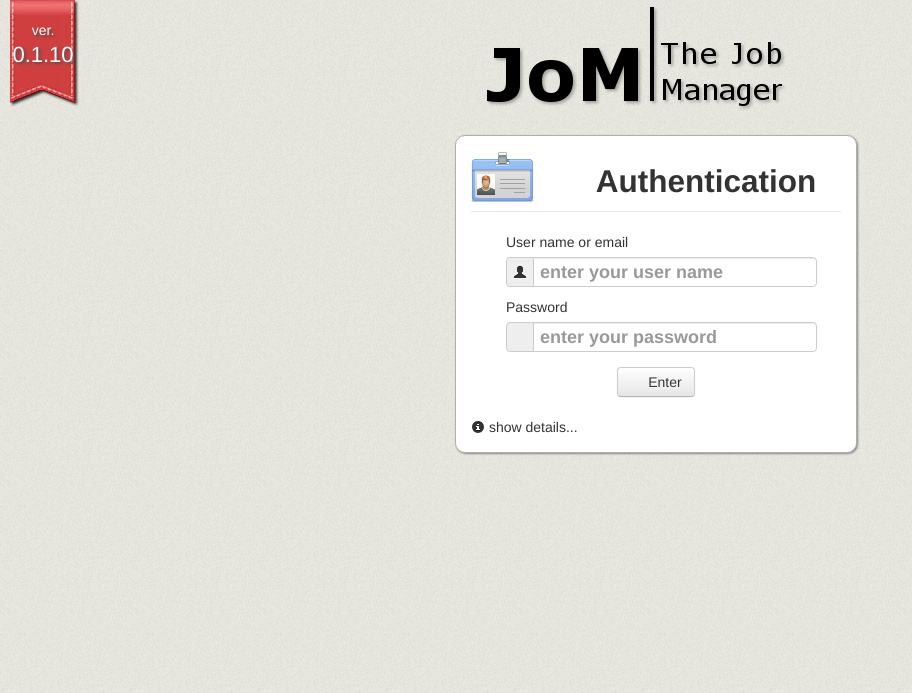
After one commit to bubbakk/JoM, a PHP site: page /login.php in a window 1280 px wide. The commit adds this page. Shown: the top 693 px of the page, without its empty margins (0-912 px from the left). Run offline with PHP 8.4, Linux system fonts and the light colour scheme; some libraries are stand-ins or nearby versions.

Commit message:
installation fixes; added login HTML page

```diff
--- /dev/null
+++ b/login.php
@@ -0,0 +1,104 @@
+<?php
+define('DIR_BASE', './');
+require_once(DIR_BASE.'cfg/config.php');
+?>
+<!DOCTYPE HTML>
+<html>
+<head>
+    <meta http-equiv="Content-Type" content="text/html; charset=utf-8">
+    <link type="text/plain" rel="author" href="./humans.txt" />
+    <link href="./css/bootstrap.min.css"     rel="stylesheet" type="text/css" media="screen">
+    <link href="./css/jom_default_style.css" rel="stylesheet" type="text/css" media="screen">
+    <link href="./css/font-awesome.min.css"  rel="stylesheet" type="text/css" media="screen">
+    <script language="javascript" type="text/javascript" src="./js/lib/jquery-1.9.0.min.js"></script>
+    <script language="javascript" type="text/javascript" src="./js/generic_lib.js"></script>
+    <title>Entra in JoM - autenticazione</title>
+    <script>
+    $(document).ready(function() {
+        $('#jom_logo').css('opacity', 0);
+        $('#jom_loginpanel').css('opacity', 0);
+        animate_opacity($("#jom_logo"), 1, function(){
+            animate_opacity($("#jom_loginpanel"), 1, function(){
+                // do something...
+            });
+        });
+        $('#jom_infopanel').hide();
+        $('#jom_infopanelctrl').unbind().bind('click', function(){
+            $('#jom_infopanel').slideToggle('slow');
+        });
+    });
+    </script>
+</head>
+<body>
+    <div class="container">
+        <div class="row">
+            <div class="span4 offset4">
+                <img src="./img/JoM_logo.png" alt="JoM logo image: JoM - the Job Manager" title="JoM logo" id="jom_logo">
+            </div>
+        </div>
+        <br>
+        <div class="row" id="jom_loginpanel">
+            <div class="span4 offset4" style="border: 1px solid #AFAFAF; border-radius: 10px; box-shadow: 1px 1px 2px #888; background-color: white; padding: 15px;">
+                <div class="row">
+                    <div class="span1">
+                        <img src="./img/user_info.png" alt="Authentication icon" title="Authentication">
+                    </div>
+                    <div class="span3 text-center">
+                        <h2>Authentication</h2>
+                    </div>
+                </div>
+                <div class="row">
+                    <div class="span4">
+                        <legend style="margin-bottom: 5px"></legend>
+                        <div style="padding: 0px 15px 0 35px;">
+                            <label style="padding-top: 15px;">User name or email</label>
+                            <div class="input-prepend">
+                                <span class="add-on"><i class="icon-user"></i></span>
+                                <input class="input-xlarge" type="text" placeholder="enter your user name" style="font-size: 18px; font-weight: bold;">
+                            </div>
+                            <label>Password</label>
+                            <div class="input-prepend">
+                                <span class="add-on"><i class="icon-key"></i></span>
+                                <input class="input-xlarge" type="password" placeholder="enter your password" style="font-size: 18px; font-weight: bold;">
+                            </div>
+                        </div>
+                    </div>
+                </div>
+                <div class="row" style="margin-top: 5px;">
+                    <div class="span2 offset1 text-center">
+                        <button type="submit" class="btn"><i class="icon-signin"></i> Enter</button>
+                    </div>
+                </div>
+                <br>
+                <div class="row">
+                    <div class="span4" id="jom_infopanelctrl" style="cursor: pointer;">
+                        <i class="icon-info-sign"></i> show details...
+                    </div>
+                </div>
+                <div class="row" id="jom_infopanel">
+                    <div class="span4">
+                        <p style="border-top: 1px solid #E5E5E5; padding-top: 5px;" class="text-right">
+                            <em style="font-size: 8px;">(c) Andrea Ferroni<br>
+                           This software is distributed under the terms of the<br>
+                           <a href='./LICENSE.md' target='_blanc'>GNU General Public License</a>.
+                           </em>
+                        </p>
+                        <p class="text-right">
+                            <a href="https://github.com/bubbakk/JoM" target="_blanc"><i class="icon-github"></i> Join the project</a><br>
+                            <a href="https://twitter.com/bubbakk" target="_blanc"><i class="icon-twitter"></i> Tweet me @bubbakk</a>
+                        </p>
+                    </div>
+                </div>
+            </div>
+        </div>
+    </div>
+
+    <div id="jom_version_ribbon">
+        <div class="jom_label">ver.</div>
+        <div class="jom_version" title="<?php print(JOM_DESC_VER);?>" onclick="javascript: $(this).next().text(get__e_commerce_bullshit()); animate_opacity($(this).next(), 1);"><?php print(JOM_VERSION);?></div>
+        <div class="jom_useful_sentence"></div>
+    </div>
+
+    <script src="./js/lib/bootstrap.min.js"></script>
+</body>
+</html>
```
Also changed, not shown: CHANGES.md (+19 -0 lines), MILESTONES.md (+16 -1 lines), install.php (+5 -3 lines), img/user_info.png (added).
